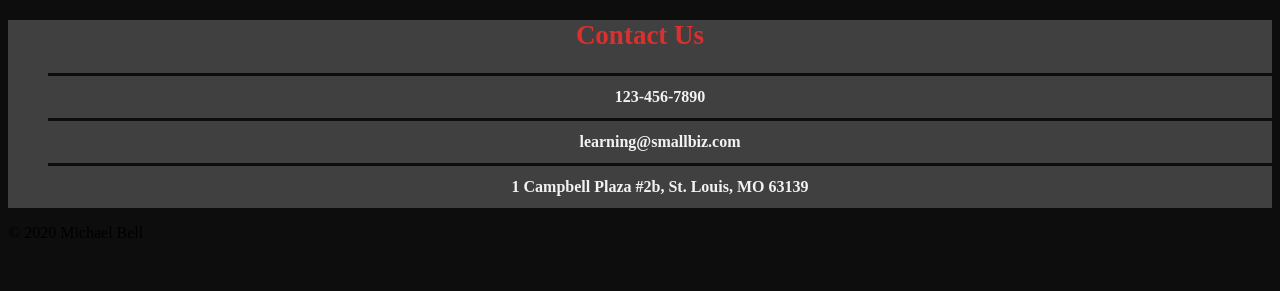
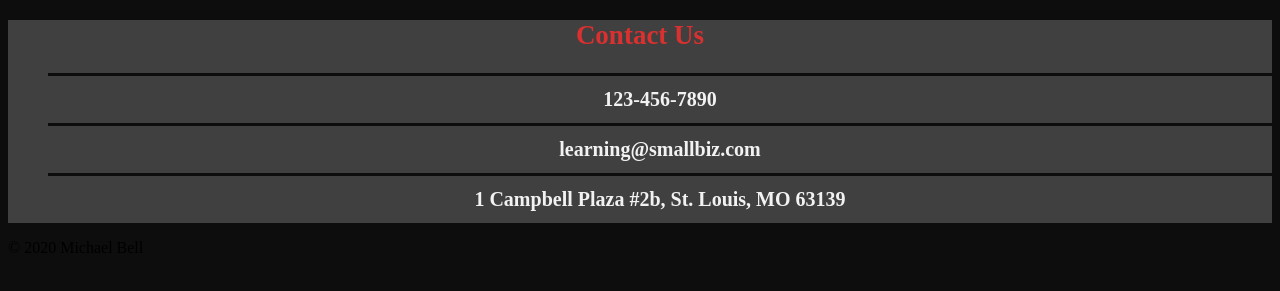
Before and after one commit to mbell8464/FED1StudioProject, a plain HTML site: page FED1StudioProject/contact.html in a window 1280 px wide. Shown: the part 177-468 px from the top of the page. Drawn offline with Linux system fonts and the light colour scheme.

Commit message:
Stlying Fixes

```diff
--- a/FED1StudioProject/css/custom.css
+++ b/FED1StudioProject/css/custom.css
@@ -22,7 +22,7 @@ main {
 }
 
 .infoTitle {
-    color: crimson;
+    /*color: #d93030;*/
     border-top: 2px solid #0d0d0d;
     border-bottom: 2px solid #0d0d0d ;
     /*border-top-color: black;
@@ -98,6 +98,7 @@ nav ul li a {
     display: block;
 
 }
+nav
 
 
 /*Contact list styling*/
@@ -126,6 +127,12 @@ nav ul li a {
     border-top: solid #0d0d0d;
 }
 
+#listItemOne, #listItemTwo, #listItemThree {
+    text-align: center;
+    list-style-type: none;
+    font-size: 20px;
+}
+
 
 
 
```
